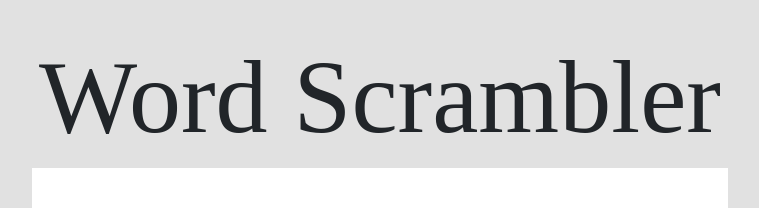
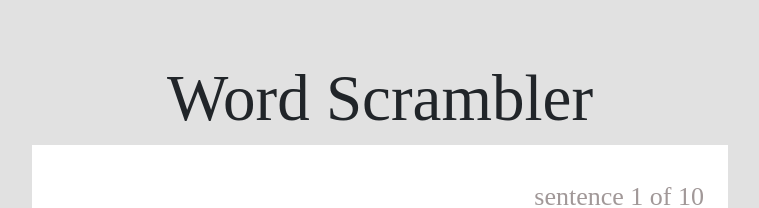
Before and after one commit to rojrun/word_scrambler, a React (Create React App) app: page / in a window 1280 px wide. Shown: the part 125-333 px from the top of the page, without its empty margins (260-1019 px from the left). Built offline with nearby package versions, Linux system fonts and the light colour scheme; no server answers.

Commit message:
h1 font-size too large

```diff
--- a/src/scss/_global.scss
+++ b/src/scss/_global.scss
@@ -24,7 +24,7 @@ body {
       @include poly-fluid-sizing("width", $map);
 
       h1 {
-        $map: (320px: 40px, 481px: 65px, 769px: 66px, 1025px: 67px, 1201px: 104px);
+        $map: (320px: 30px, 481px: 40px, 769px: 46px, 1025px: 52px, 1201px: 65px);
         @include poly-fluid-sizing("font-size", $map);
       }
 
@@ -39,7 +39,7 @@ body {
       }
 
       .btn:focus {
-        box-shadow: 0 0 0 0.7rem rgba(13, 37, 253, 0.411);
+        box-shadow: 0 0 0 0.5rem rgba(13, 37, 253, 0.411);
       }
     }
   }
```
